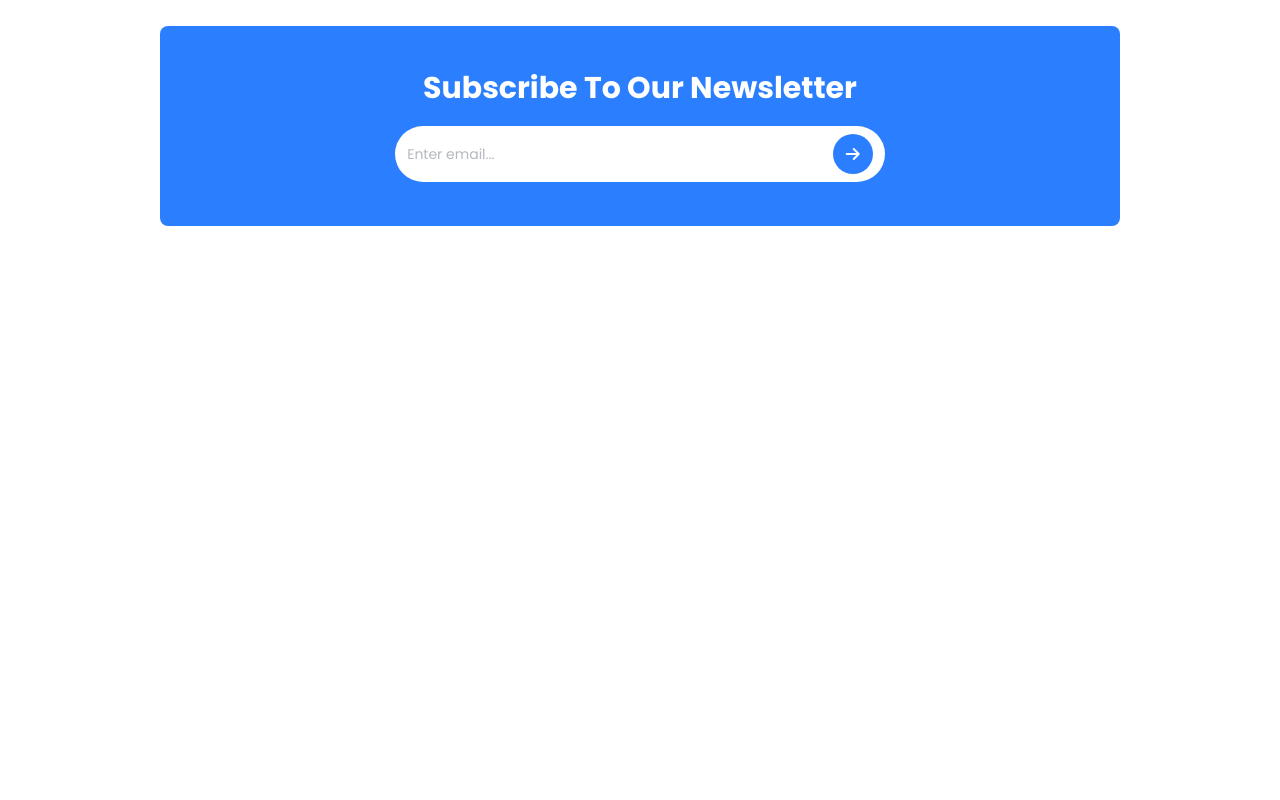
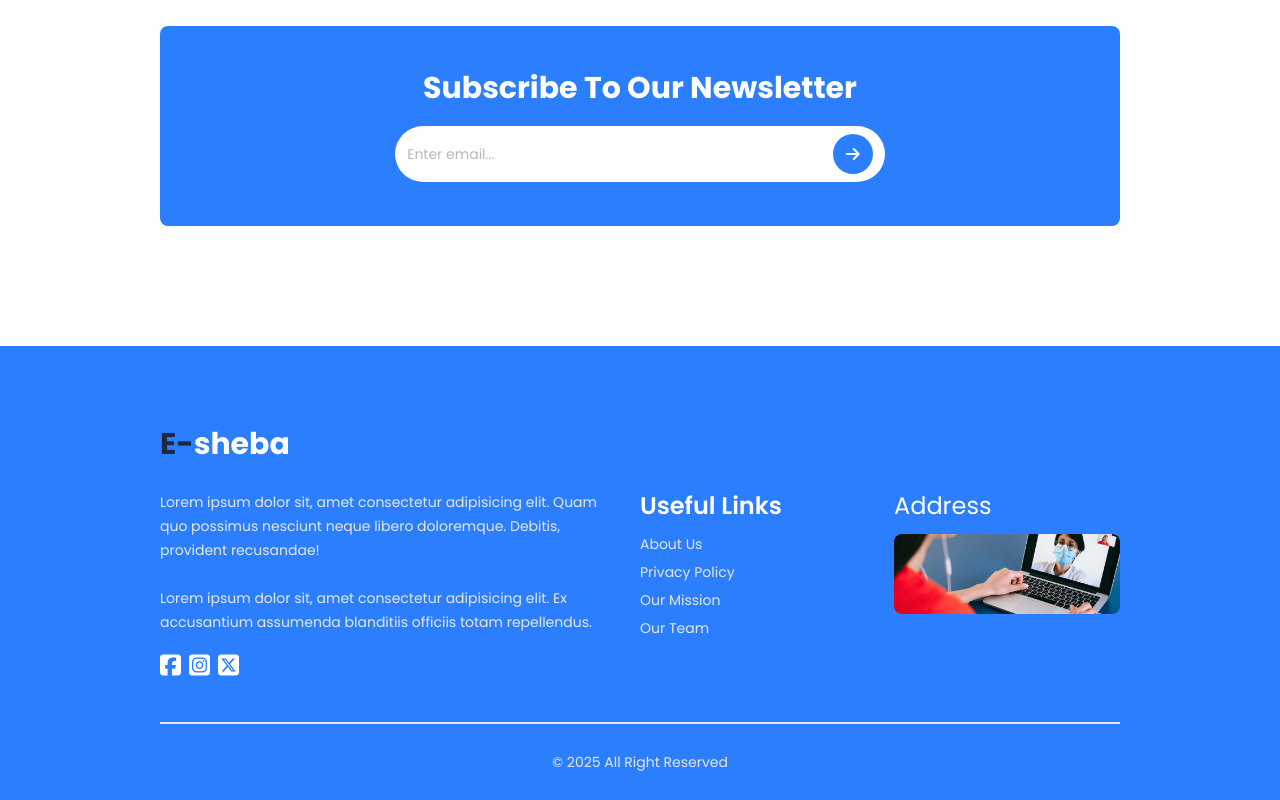
Before and after one commit to agwebryanmuna/E-sheba, a website: page index.html in a window 1280 px wide. Shown: the part 2933-3733 px from the top of the page. Before the commit the page ends 3259 px from the top, so only its background shows below. Drawn offline with nearby package versions, Linux system fonts and the light colour scheme.

Commit message:
Finished Footer 👌

```diff
--- a/index.html
+++ b/index.html
@@ -540,8 +540,12 @@
           <h4 class="text-white text-3xl font-bold text-center">
             Subscribe To Our Newsletter
           </h4>
-          <div class="flex bg-white rounded-full px-3 py-2 mt-5">
-            <input class="grow" type="email" placeholder="Enter email..." />
+          <div class="flex bg-white rounded-full px-3 py-2 gap-2 mt-5">
+            <input
+              class="grow focus:outline-0"
+              type="email"
+              placeholder="Enter email..."
+            />
             <div
               class="size-10 rounded-full bg-blue-500 text-white text-1xl flex items-center justify-center"
             >
@@ -554,11 +558,71 @@
 
     <!-- Subscribe section end -->
 
-    <br />
-    <br />
-    <br />
-    <br />
-    <br />
+    <footer id="footer" class="mt-30 bg-blue-500 pt-20">
+      <div class="wrapper">
+        <!-- logo -->
+        <a
+          href="#"
+          class="font-bold text-4xl text-center md:text-left block sm:text-3xl text-gray-800 text-nowrap"
+          >E-<span class="text-white">sheba</span></a
+        >
+
+        <div class="flex flex-col mt-7 gap-7 md:flex-row">
+          <div class="md:flex-2">
+            <div class="text-center text-gray-200 leading-6 md:text-left">
+              Lorem ipsum dolor sit, amet consectetur adipisicing elit. Quam quo
+              possimus nesciunt neque libero doloremque. Debitis, provident
+              recusandae!
+            </div>
+            <div class="text-center text-gray-200 leading-6 mt-6 md:text-left">
+              Lorem ipsum dolor sit, amet consectetur adipisicing elit. Ex
+              accusantium assumenda blanditiis officiis totam repellendus.
+            </div>
+            <div
+              class="flex text-2xl text-white gap-2 justify-center mt-4 md:justify-start"
+            >
+              <a href="#">
+                <i class="fa-brands fa-square-facebook"></i>
+              </a>
+              <a href="#">
+                <i class="fa-brands fa-square-instagram"></i>
+              </a>
+              <a href="#">
+                <i class="fa-brands fa-square-x-twitter"></i>
+              </a>
+            </div>
+          </div>
+          <div class="md:flex-1">
+            <h5
+              class="text-2xl text-white font-semibold text-center md:text-left"
+            >
+              Useful Links
+            </h5>
+            <ul class="space-y-2 text-gray-200 text-center mt-3 md:text-left">
+              <li><a href="#">About Us</a></li>
+              <li><a href="#">Privacy Policy</a></li>
+              <li><a href="#">Our Mission</a></li>
+              <li><a href="#">Our Team</a></li>
+            </ul>
+          </div>
+          <div class="md:flex-1">
+            <h5 class="text-white text-2xl text-center md:text-left">
+              Address
+            </h5>
+            <img
+              src="./images/future_image.jpg"
+              alt="Location"
+              class="h-40 rounded-lg object-cover w-full mt-3 md:h-20"
+            />
+          </div>
+        </div>
+        <div class="border border-gray-200 mt-10"></div>
+        <div class="text-gray-200 text-center py-7">
+          &copy; 2025 All Right Reserved
+        </div>
+      </div>
+    </footer>
+
     <!-- Swiper -->
     <script src="https://cdn.jsdelivr.net/npm/swiper@11/swiper-bundle.min.js"></script>
 
```
Also changed, not shown: css/output.css.
